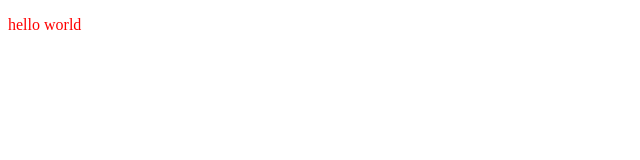
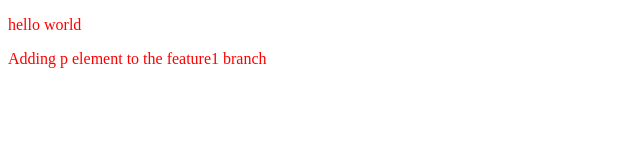
Before and after one commit to MrRanjan12/Git-Repo, a plain HTML site: page index.html in a window 1280 px wide. Shown: the whole page, without its empty margins (0-640 px from the left). Drawn offline with Linux system fonts and the light colour scheme.

Commit message:
Add new feature

```diff
--- a/index.html
+++ b/index.html
@@ -10,5 +10,6 @@
 </head>
 <body>
     <p>hello world</p>
+    <p>Adding p element to the feature1 branch </p>
 </body>
 </html>
```
